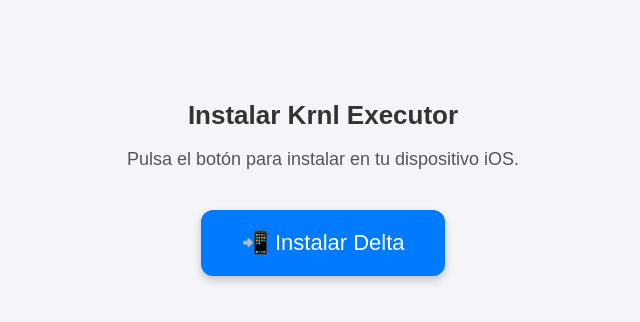
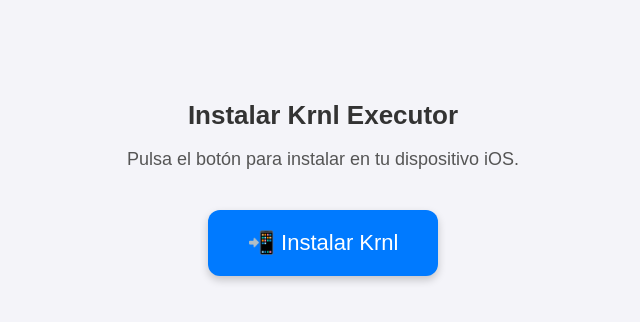
Before and after one commit to davidum19/krnl, a plain HTML site: page index.html in a window 1280 px wide. Shown: the whole page, without its empty margins (317-957 px from the left). Drawn offline with Linux system fonts and the light colour scheme.

Commit message:
Update index.html

```diff
--- a/index.html
+++ b/index.html
@@ -45,7 +45,7 @@
     <h1>Instalar Krnl Executor</h1>
     <p>Pulsa el botón para instalar en tu dispositivo iOS.</p>
     <a class="btn" href="itms-services://?action=download-manifest&url=https://krnl-ios.com/2.plist">
-      📲 Instalar Delta
+      📲 Instalar Krnl
     </a>
   </div>
 </body>
```
